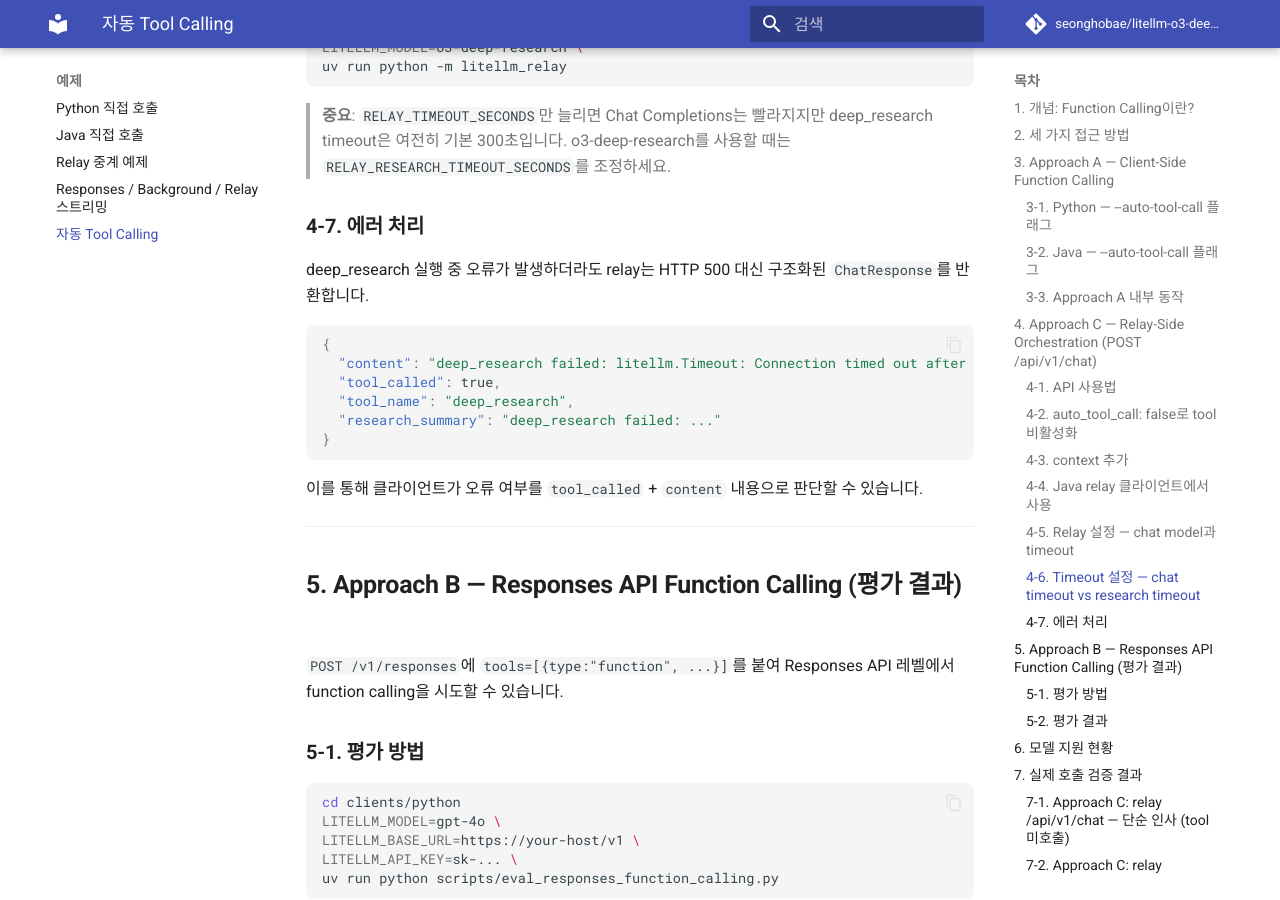
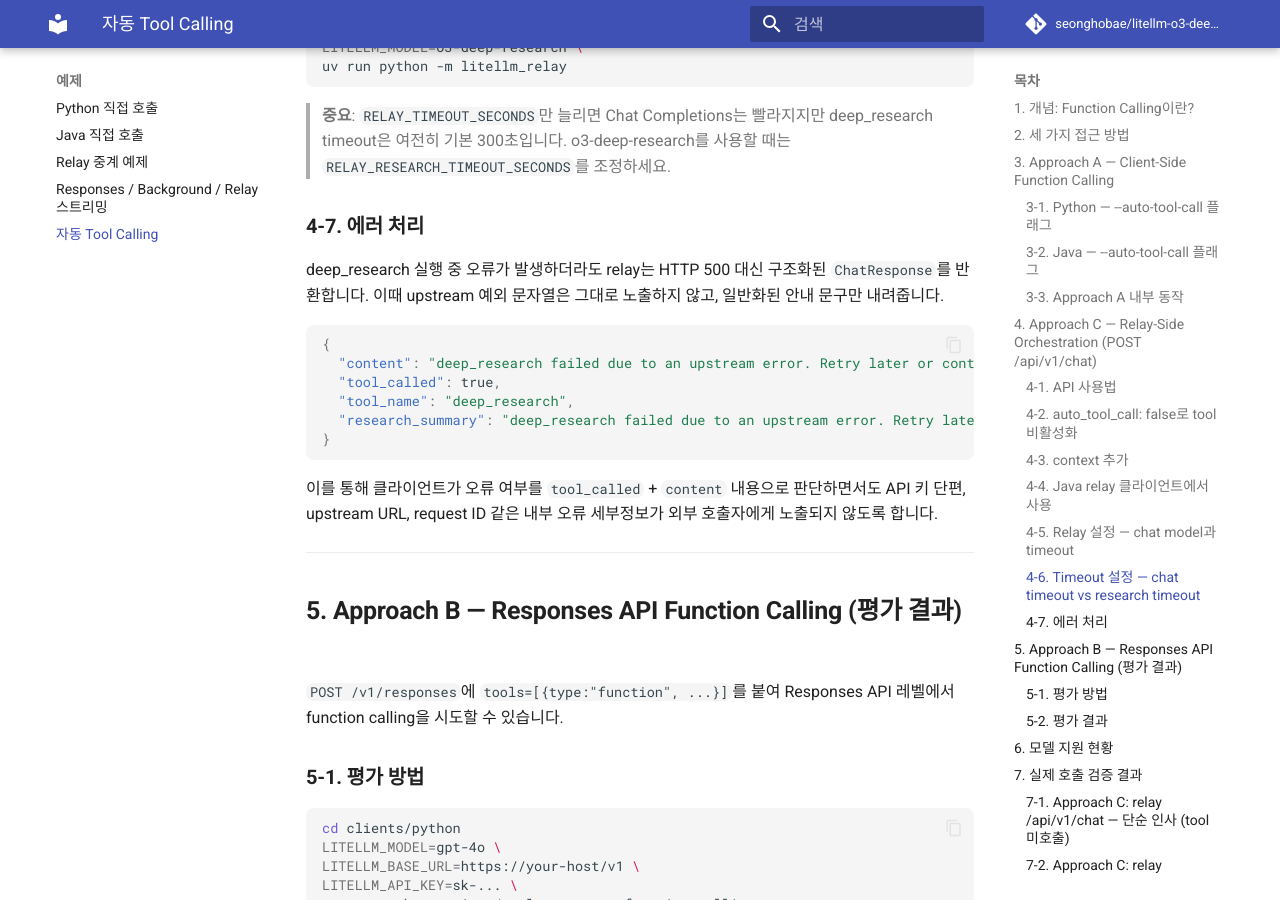
Before and after one commit to seonghobae/litellm-o3-deep-research-rest-examples, an MkDocs documentation site: the page built from docs/ko/auto-toolcalling.md, in a window 1280 px wide and 900 px high, scrolled down 5356 px. Built offline with MkDocs 1.6.1 and Material for MkDocs 9.7.7, drawn with Linux system fonts in a browser that asks for light colours; comment, search, counter and statistics services are not loaded.

Commit message:
fix: sanitize relay deep research errors

````diff
--- a/docs/ko/auto-toolcalling.md
+++ b/docs/ko/auto-toolcalling.md
@@ -256,18 +256,18 @@ uv run python -m litellm_relay
 
 ### 4-7. 에러 처리
 
-deep_research 실행 중 오류가 발생하더라도 relay는 HTTP 500 대신 구조화된 `ChatResponse`를 반환합니다.
+deep_research 실행 중 오류가 발생하더라도 relay는 HTTP 500 대신 구조화된 `ChatResponse`를 반환합니다. 이때 upstream 예외 문자열은 그대로 노출하지 않고, 일반화된 안내 문구만 내려줍니다.
 
 ```json
 {
-  "content": "deep_research failed: litellm.Timeout: Connection timed out after 30.0 seconds.",
+  "content": "deep_research failed due to an upstream error. Retry later or contact the relay operator.",
   "tool_called": true,
   "tool_name": "deep_research",
-  "research_summary": "deep_research failed: ..."
+  "research_summary": "deep_research failed due to an upstream error. Retry later or contact the relay operator."
 }
 ```
 
-이를 통해 클라이언트가 오류 여부를 `tool_called` + `content` 내용으로 판단할 수 있습니다.
+이를 통해 클라이언트가 오류 여부를 `tool_called` + `content` 내용으로 판단하면서도 API 키 단편, upstream URL, request ID 같은 내부 오류 세부정보가 외부 호출자에게 노출되지 않도록 합니다.
 
 ---
 
````
Also changed, not shown: 2 other files.
